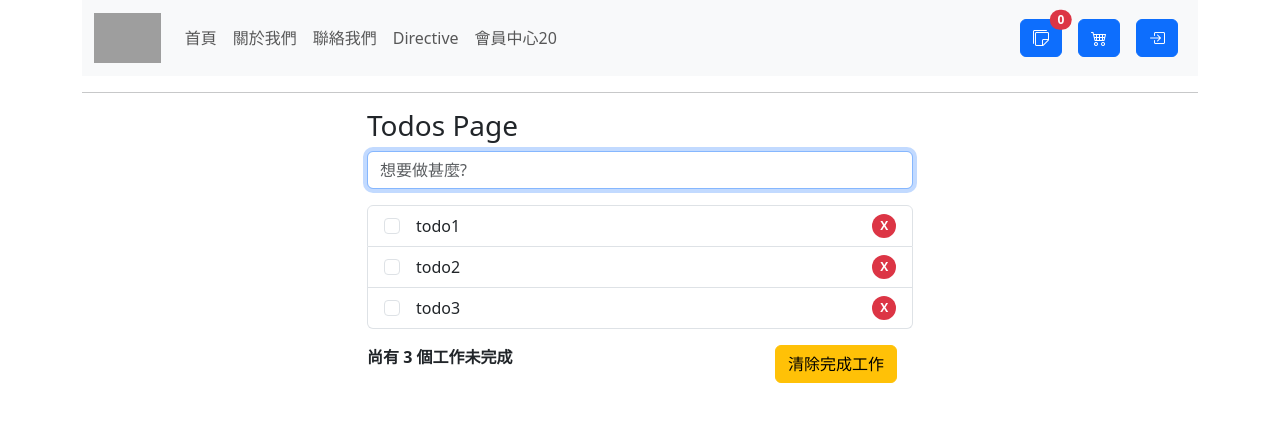
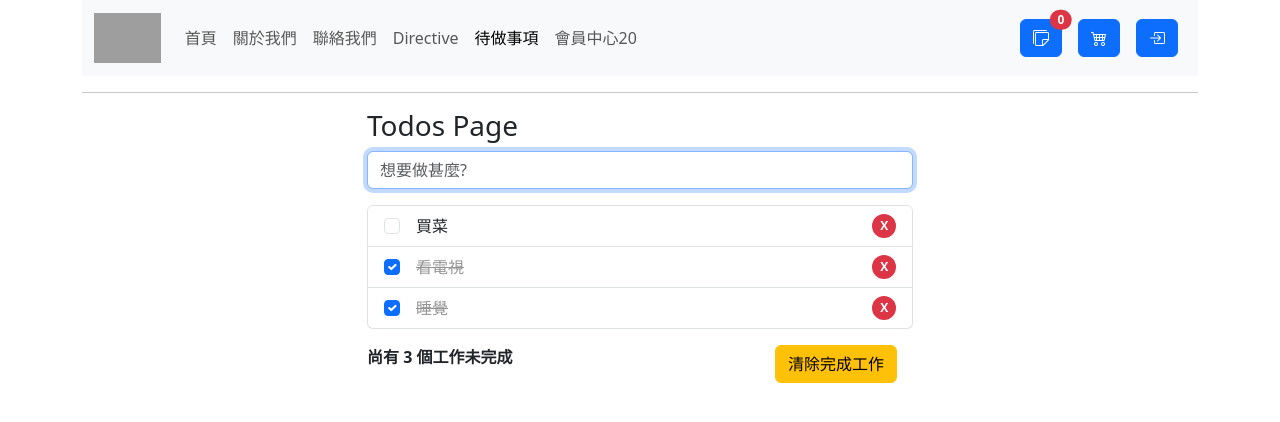
Before and after one commit to HsiaoHungWang/vue-demo, a Vue app: page /todos in a window 1280 px wide. Shown: the top 422 px of the page. Built offline with nearby package versions, Linux system fonts and the light colour scheme; grey boxes are pictures that could not be loaded.

Commit message:
Todo 練習

```diff
--- a/src/components/NavbarComponent.vue
+++ b/src/components/NavbarComponent.vue
@@ -28,6 +28,9 @@
             <RouterLink :to="{ name: 'directive' }" class="nav-link" activeClass="active">Directive </RouterLink>
           </li>
           <li class="nav-item">
+            <RouterLink :to="{ name: 'todos' }" class="nav-link" activeClass="active">待做事項 </RouterLink>
+          </li>
+          <li class="nav-item">
             <RouterLink :to="{ name: 'member', params: { id: '20' } }" class="nav-link" activeClass="active">會員中心20
             </RouterLink>
           </li>
--- a/src/views/TodosView.vue
+++ b/src/views/TodosView.vue
@@ -1,15 +1,36 @@
 <script setup>
 import { ref } from 'vue';
+const newTodo = ref('')
 
 const todos = ref(
     [
-        { "id": "m21uwqfprb0ncx4", "title": "todo1", "completed": false },
-        { "id": "m21w6x73hw2tvrc", "title": "todo2", "completed": true },
-        { "id": "m21w6x73hw2abcd", "title": "todo3", "completed": false },
+        { "id": "m21uwqfprb0ncx4", "title": "買菜", "completed": false },
+        { "id": "m21w6x73hw2tvrc", "title": "看電視", "completed": true },
+        { "id": "m21w6x73hw2abcd", "title": "睡覺", "completed": true },
     ]
 )
 //取得唯一值
 const uniqueId = () => Date.now().toString(36) + Math.random().toString(36).substring(2, 9);
+
+//待做事項新增
+const enterHandler = ()=>{
+    todos.value.push({ "id": uniqueId(), "title": newTodo.value, "completed": false})
+     newTodo.value = ''
+}
+
+//清除輸入的資料
+const deleteHandler = () => {
+    newTodo.value = ''
+}
+
+//刪除 todo
+const removeTodo = todo =>{
+    //找到 todo 在 todos 中的索引值
+    const idx = todos.value.indexOf(todo)
+
+    //刪除 從idx這個位置刪除1筆資料
+    todos.value.splice(idx,1)
+}
 
 </script>
 
@@ -18,38 +39,19 @@ const uniqueId = () => Date.now().toString(36) + Math.random().toString(36).subs
         <div class="col-3"> </div>
         <div class="col-6">
             <h3>Todos Page</h3>
-            <input type="text" class="form-control" autofocus autocomplete="off" placeholder="想要做甚麼?">
+            <input v-model="newTodo" @keyup.delete="deleteHandler" @keyup.enter="enterHandler" type="text" class="form-control" autofocus autocomplete="off" placeholder="想要做甚麼?">
             <ul class="list-group mt-3">
-                <li class="list-group-item">
+                <li v-for="todo in todos" :key="todo.id" class="list-group-item">
                     <div class="d-flex justify-content-between">
                         <div>
-                            <input class="form-check-input me-3" type="checkbox">
-                            <label class="form-check-label">todo1</label>
+                            <input v-model="todo.completed" class="form-check-input me-3" type="checkbox">
+                            <label class="form-check-label" :class="{completed:todo.completed}">{{ todo.title }}</label>
                         </div>
-                        <button class="badge bg-danger rounded-pill border-0">X</button>
+                        <button @click="removeTodo(todo)" class="badge bg-danger rounded-pill border-0">X</button>
                     </div>
 
                 </li>
-                <li class="list-group-item">
-                    <div class="d-flex justify-content-between">
-                        <div>
-                            <input class="form-check-input me-3" type="checkbox">
-                            <label class="form-check-label">todo2</label>
-                        </div>
-                        <button class="badge bg-danger rounded-pill border-0">X</button>
-                    </div>
 
-                </li>
-                <li class="list-group-item">
-                    <div class="d-flex justify-content-between">
-                        <div>
-                            <input class="form-check-input me-3" type="checkbox">
-                            <label class="form-check-label">todo3</label>
-                        </div>
-                        <button class="badge bg-danger rounded-pill border-0">X</button>
-                    </div>
-
-                </li>
             </ul>
             <div class="mt-3 d-flex justify-content-between">
                 <strong class=" me-3">尚有 3 個工作未完成</strong>
```
